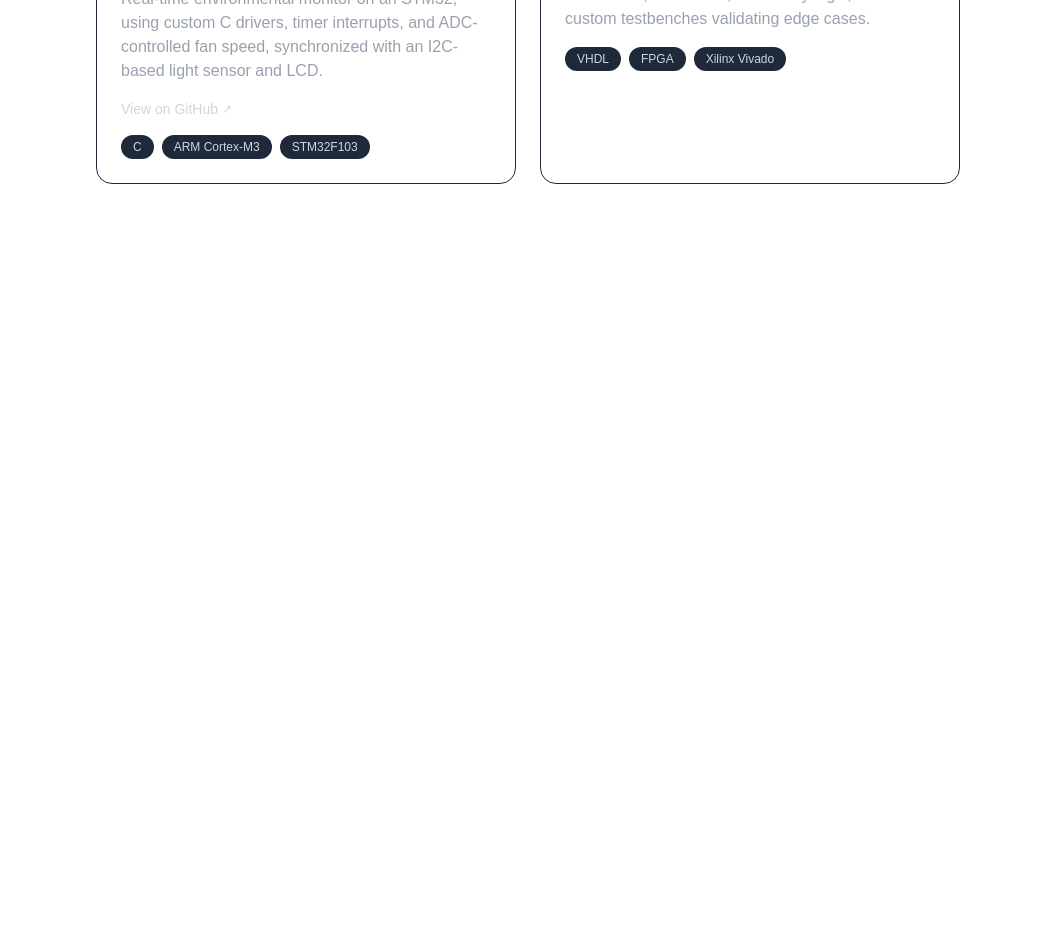
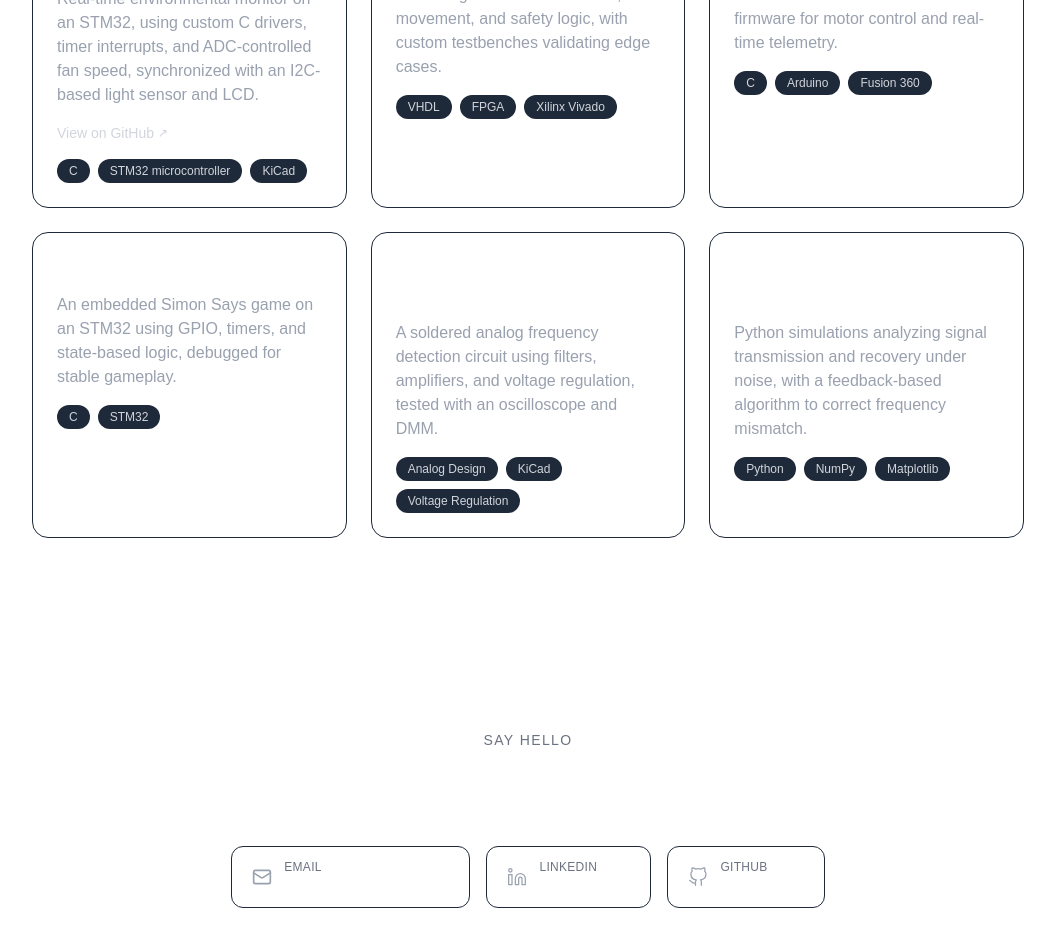
Before and after one commit to godwillattisso/portfolio, a Next.js app: page / in a window 1280 px wide. Shown: the part 1780-2726 px from the top of the page, without its empty margins (112-1167 px from the left). Before the commit the page ends 2060 px from the top, so only its background shows below. Built offline with nearby package versions, Linux system fonts and the light colour scheme.

Commit message:
Added Contact section

```diff
--- a/app/page.tsx
+++ b/app/page.tsx
@@ -2,6 +2,7 @@ import Navbar from "@/components/Navbar";
 import Hero from "@/components/Hero";
 import Projects from "@/components/Projects";
 import Experience from "@/components/Experience";
+import Contact from "@/components/Contact";
 
 export default function Home() {
   return (
@@ -10,6 +11,7 @@ export default function Home() {
       <Navbar />
       <Experience />
       <Projects />
+      <Contact />
     </main>
   );
 }
--- /dev/null
+++ b/components/Contact.tsx
@@ -0,0 +1,89 @@
+import { Mail } from "lucide-react";
+
+function LinkedinIcon() {
+  return (
+    <svg
+      xmlns="http://www.w3.org/2000/svg"
+      width="20"
+      height="20"
+      viewBox="0 0 24 24"
+      fill="none"
+      stroke="currentColor"
+      strokeWidth="1.5"
+      strokeLinecap="round"
+      strokeLinejoin="round"
+      className="text-gray-400"
+    >
+      <path d="M16 8a6 6 0 0 1 6 6v7h-4v-7a2 2 0 0 0-2-2 2 2 0 0 0-2 2v7h-4v-7a6 6 0 0 1 6-6z" />
+      <rect width="4" height="12" x="2" y="9" />
+      <circle cx="4" cy="4" r="2" />
+    </svg>
+  );
+}
+
+function GithubIcon() {
+  return (
+    <svg
+      xmlns="http://www.w3.org/2000/svg"
+      width="20"
+      height="20"
+      viewBox="0 0 24 24"
+      fill="none"
+      stroke="currentColor"
+      strokeWidth="1.5"
+      strokeLinecap="round"
+      strokeLinejoin="round"
+      className="text-gray-400"
+    >
+      <path d="M9 19c-5 1.5-5-2.5-7-3m14 6v-3.87a3.37 3.37 0 0 0-.94-2.61c3.14-.35 6.44-1.54 6.44-7A5.44 5.44 0 0 0 20 4.77 5.07 5.07 0 0 0 19.91 1S18.73.65 16 2.48a13.38 13.38 0 0 0-7 0C6.27.65 5.09 1 5.09 1A5.07 5.07 0 0 0 5 4.77a5.44 5.44 0 0 0-1.5 3.78c0 5.42 3.3 6.61 6.44 7A3.37 3.37 0 0 0 9 18.13V22" />
+    </svg>
+  );
+}
+
+export default function Contact() {
+  return (
+    <section id="contact" className="max-w-2xl mx-auto px-4 py-24 text-center">
+      <p className="text-sm tracking-widest text-gray-500 mb-2">SAY HELLO</p>
+      <h2 className="text-4xl font-bold text-white mb-12">Get in Touch</h2>
+
+      <div className="flex flex-col sm:flex-row items-center justify-center gap-4">
+        <a
+          href="attisso.godwill@gmail.com"
+          className="flex items-center gap-3 px-5 py-3 rounded-xl border border-gray-800 hover:border-gray-600 transition"
+        >
+          <Mail className="w-5 h-5 text-gray-400" />
+          <div className="text-left">
+            <p className="text-xs tracking-wide text-gray-500">EMAIL</p>
+            <p className="text-sm text-white">attisso.godwill@gmail.com</p>
+          </div>
+        </a>
+
+        <a
+          href="https://linkedin.com/in/godwillattisso"
+          target="_blank"
+          rel="noopener noreferrer"
+          className="flex items-center gap-3 px-5 py-3 rounded-xl border border-gray-800 hover:border-gray-600 transition"
+        >
+          <LinkedinIcon />
+          <div className="text-left">
+            <p className="text-xs tracking-wide text-gray-500">LINKEDIN</p>
+            <p className="text-sm text-white">Godwill Attisso</p>
+          </div>
+        </a>
+
+        <a
+          href="https://github.com/godwillattisso"
+          target="_blank"
+          rel="noopener noreferrer"
+          className="flex items-center gap-3 px-5 py-3 rounded-xl border border-gray-800 hover:border-gray-600 transition"
+        >
+          <GithubIcon />
+          <div className="text-left">
+            <p className="text-xs tracking-wide text-gray-500">GITHUB</p>
+            <p className="text-sm text-white">godwillattisso</p>
+          </div>
+        </a>
+      </div>
+    </section>
+  );
+}
--- a/components/Projects.tsx
+++ b/components/Projects.tsx
@@ -2,23 +2,41 @@ import ProjectCard from "@/components/ProjectCard";
 
 export default function Projects() {
   return (
-    <section id="projects" className="max-w-4xl mx-auto px-4 py-24">
+    <section id="projects" className="max-w-5xl mx-auto px-4 py-24">
       <h2 className="text-3xl font-bold text-white mb-10 text-center">
         Projects
       </h2>
-      <div className="grid gap-6 sm:grid-cols-2">
+      <div className="grid gap-6 sm:grid-cols-2 lg:grid-cols-3">
         <ProjectCard
           title="STM32 Bare-Metal Environmental Monitor"
-          description="Real-time environmental monitor on an STM32, using custom C drivers, timer interrupts,
-           and ADC-controlled fan speed, synchronized with an I2C-based light sensor and LCD."
-          stack={["C", "ARM Cortex-M3", "STM32F103"]}
-          link="https://github.com/yourusername/stm32-environmental-monitor"
+          description="Real-time environmental monitor on an STM32, using custom C drivers, timer interrupts, and ADC-controlled fan speed, synchronized with an I2C-based light sensor and LCD."
+          stack={["C", "STM32 microcontroller", "KiCad"]}
+          link="https://github.com/godwillattisso/STM32-Jurassic-ENV-Monitor"
         />
         <ProjectCard
           title="Elevator Control System"
-          description="An elevator controller in VHDL simulating real-time floor status, movement, and safety logic,
-          with custom testbenches validating edge cases."
+          description="An elevator controller in VHDL simulating real-time floor status, movement, and safety logic, with custom testbenches validating edge cases."
           stack={["VHDL", "FPGA", "Xilinx Vivado"]}
+        />
+        <ProjectCard
+          title="FPV Surveillance Robot"
+          description="A robotic platform with a 3D-printed Fusion 360 chassis and Arduino C firmware for motor control and real-time telemetry."
+          stack={["C", "Arduino", "Fusion 360"]}
+        />
+        <ProjectCard
+          title="Simon Says Game"
+          description="An embedded Simon Says game on an STM32 using GPIO, timers, and state-based logic, debugged for stable gameplay."
+          stack={["C", "STM32"]}
+        />
+        <ProjectCard
+          title="Frequency Detection System"
+          description="A soldered analog frequency detection circuit using filters, amplifiers, and voltage regulation, tested with an oscilloscope and DMM."
+          stack={["Analog Design", "KiCad", "Voltage Regulation"]}
+        />
+        <ProjectCard
+          title="Analog Modulation Analysis"
+          description="Python simulations analyzing signal transmission and recovery under noise, with a feedback-based algorithm to correct frequency mismatch."
+          stack={["Python", "NumPy", "Matplotlib"]}
         />
       </div>
     </section>
--- a/package.json
+++ b/package.json
@@ -9,6 +9,7 @@
     "lint": "eslint"
   },
   "dependencies": {
+    "lucide-react": "^1.41.0",
     "next": "16.3.4",
     "react": "19.2.8",
     "react-dom": "19.2.8"
```
Also changed, not shown: 1 other file (tests, documents, lock files or other folders).
